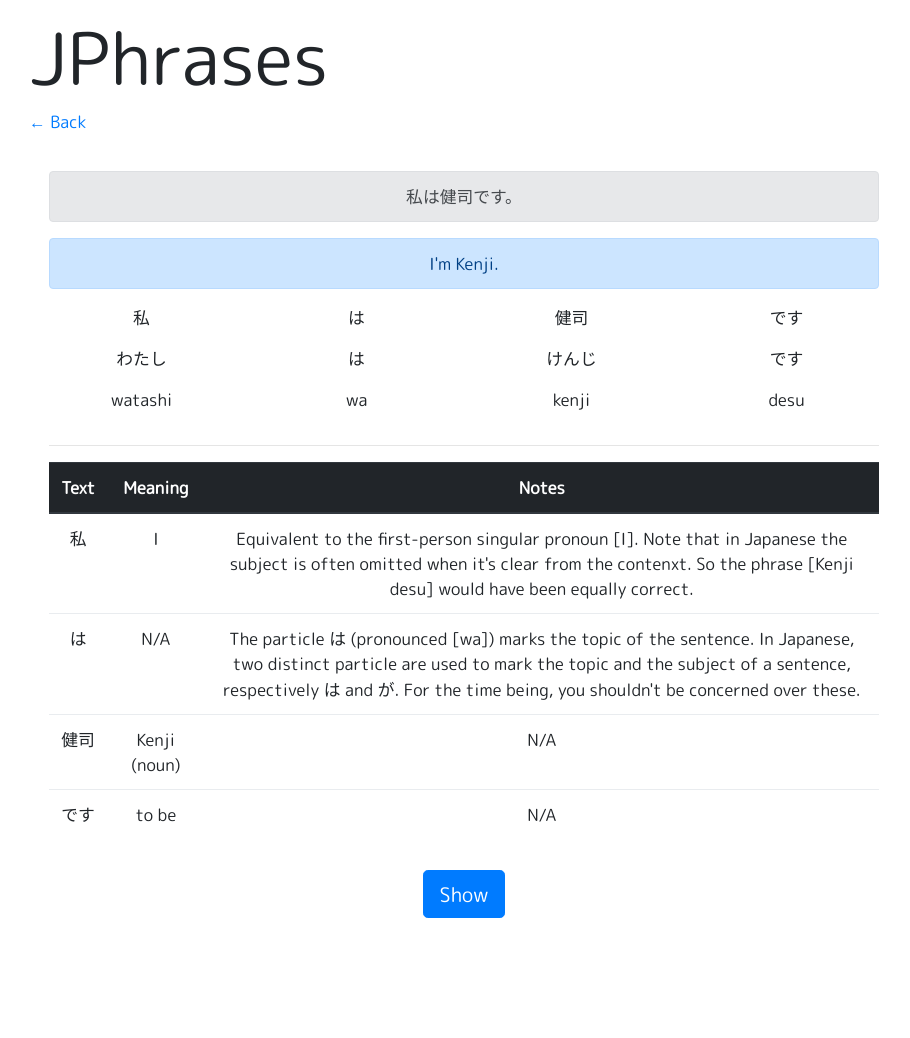
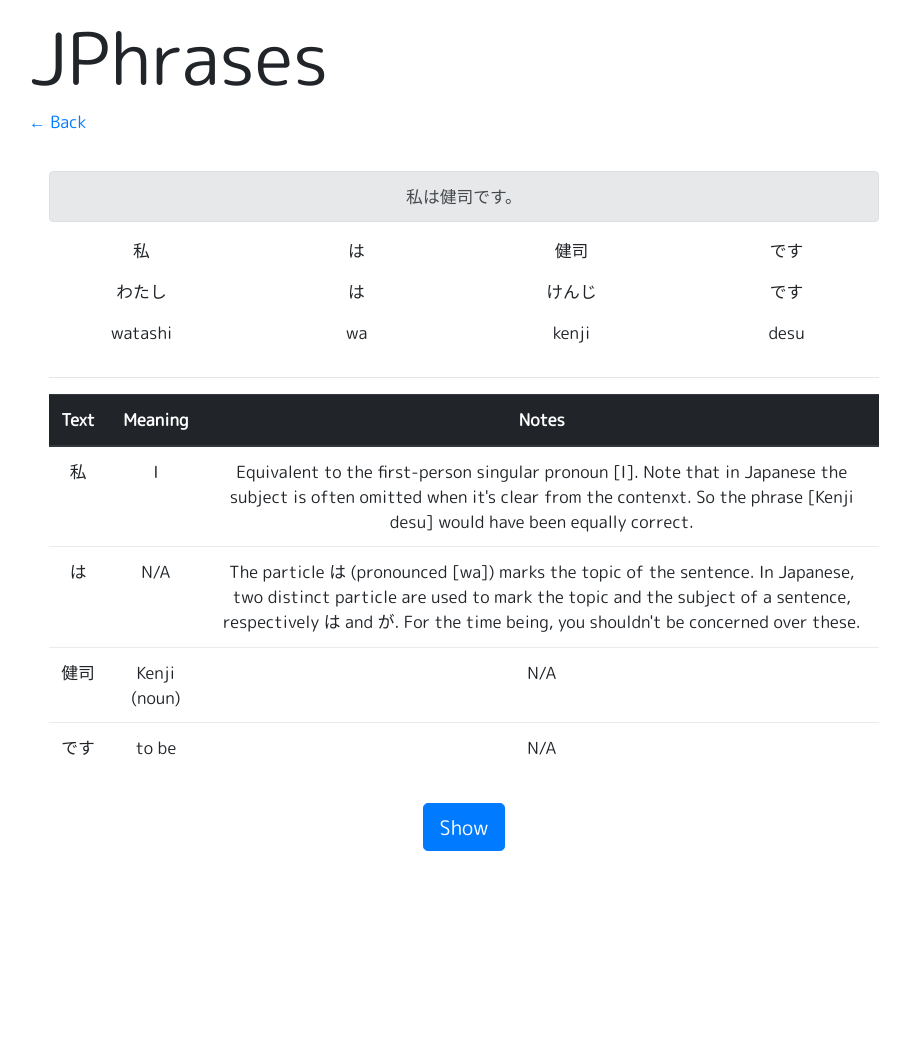
Before and after one commit to alessandrosp/jphrases, a Jekyll site: the page built from docs/_units/unit_01.md, in a window 1280 px wide. Shown: the whole page, without its empty margins (176-1086 px from the left). Built offline with Jekyll 4.4.1, drawn with Linux system fonts in a browser that asks for light colours; nearby versions of some CDN libraries; after the commit the page ends 971 px from its top, so only the background shows below that.

Commit message:
Update style.css

```diff
--- a/docs/assets/style.css
+++ b/docs/assets/style.css
@@ -19,7 +19,7 @@ body {
 }
 
 .showable {
-  visibility: none;
+  display: none;
 }
 
 .token:hover {
```
